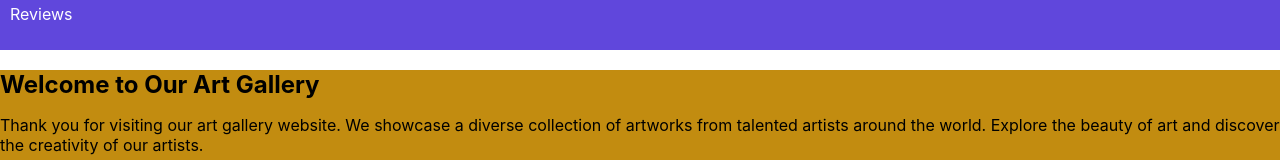
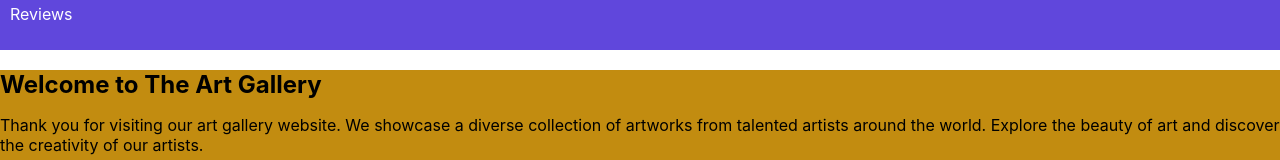
Before and after one commit to ianscottmartin/reviewapp, a React (Create React App) app in the folder client/: page / in a window 1280 px wide. Shown: the part 122-282 px from the top of the page. Built offline with nearby package versions, Linux system fonts and the light colour scheme.

Commit message:
missing title?

```diff
--- a/client/src/Home.js
+++ b/client/src/Home.js
@@ -23,7 +23,7 @@ function Home() {
       </div>
 
       <div className="welcome-paragraph">
-        <h2>Welcome to Our Art Gallery</h2>
+        <h2>Welcome to The Art Gallery</h2>
         <p>
           Thank you for visiting our art gallery website. We showcase a diverse
           collection of artworks from talented artists around the world. Explore
```
